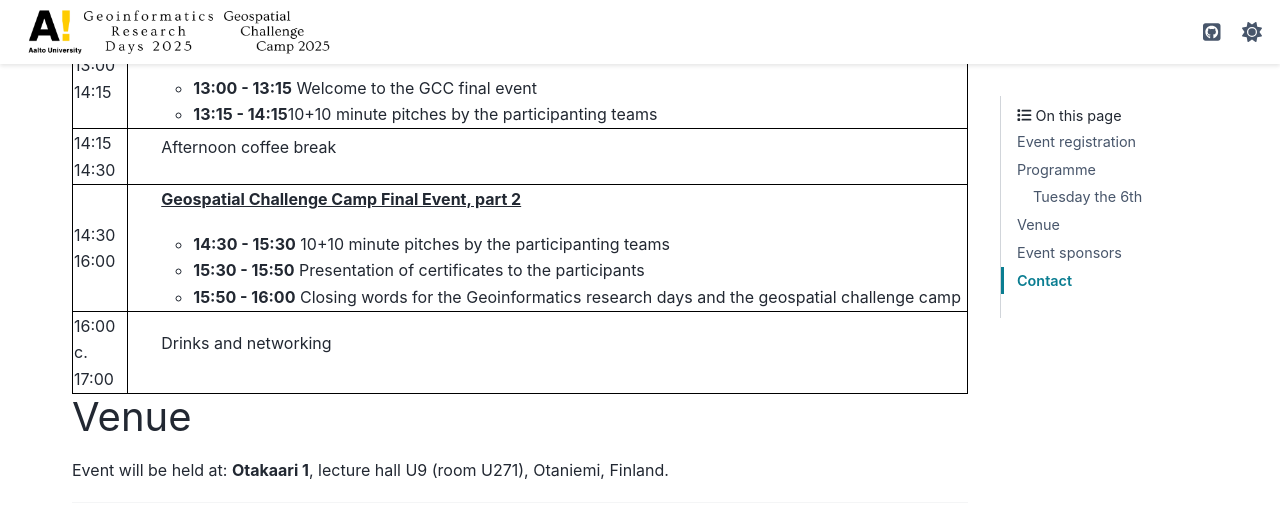
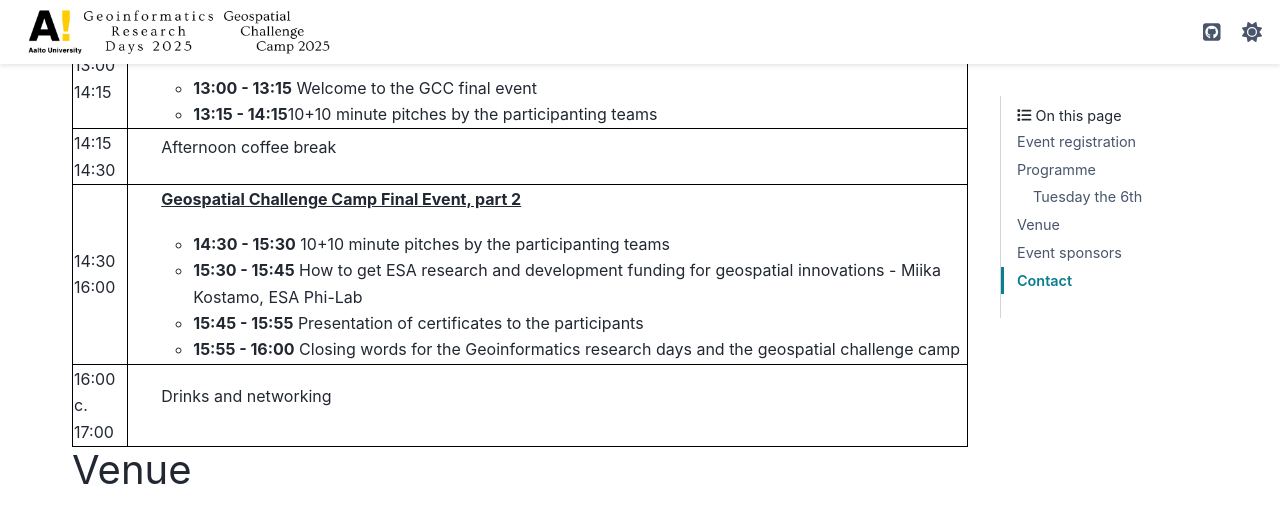
Before and after one commit to AaltoGIS/geoinformatics-days, a Sphinx documentation site: the page built from source/index.rst, in a window 1280 px wide and 900 px high, scrolled down 1587 px, cut to the strip 0-515 px from the top of the window. Built offline with Sphinx 7.4.7 and the PyData theme 0.15.4, drawn with Linux system fonts in a browser that asks for light colours.

Commit message:
Update index.rst

```diff
--- a/source/index.rst
+++ b/source/index.rst
@@ -158,9 +158,11 @@ Tuesday the 6th
 
                     <li><b>14:30 - 15:30</b> 10+10 minute pitches by the participanting teams</li>
 
-                    <li><b>15:30 - 15:50</b> Presentation of certificates to the participants</li>
+                    <li><b>15:30 - 15:45</b> How to get ESA research and development funding for geospatial innovations - Miika Kostamo, ESA Phi-Lab</li>
 
-                    <li><b>15:50 - 16:00</b> Closing words for the Geoinformatics research days and the geospatial challenge camp</li>
+                    <li><b>15:45 - 15:55</b> Presentation of certificates to the participants</li>
+
+                    <li><b>15:55 - 16:00</b> Closing words for the Geoinformatics research days and the geospatial challenge camp</li>
 
                 </ul>
             </td>
```
